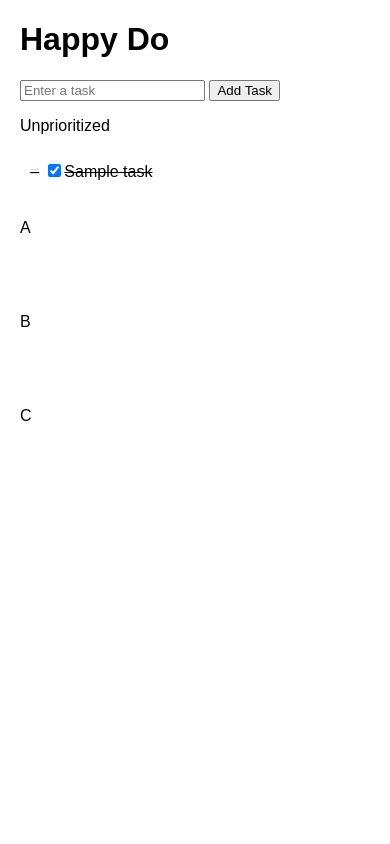
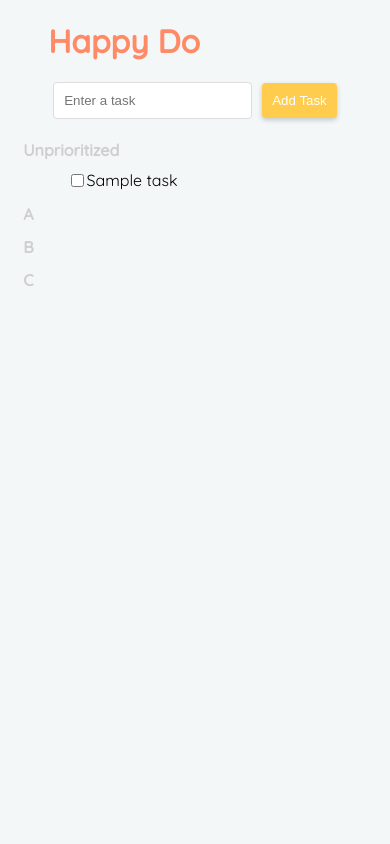
Before and after one commit to spctmtraveler/HappyDo, a PHP site: page /home.php in a window 390 px wide. Run offline with PHP 8.4, Linux system fonts and the light colour scheme; tables that the repository leaves empty or names only in its code hold one stand-in row (values such as "Sample post").

Commit message:
fixed some bugs with task display when completed/uncompleted. Adding passing of task priority down to server and beginning to come back again.

```diff
--- a/models/Task.php
+++ b/models/Task.php
@@ -17,8 +17,8 @@ class Task {
 
     public function getTasks() {
 
-// Query only incomplete tasks
-$query = 'SELECT * FROM ' . $this->table . ' WHERE completed = 0';
+    // Query only incomplete tasks
+    $query = 'SELECT * FROM ' . $this->table . ' WHERE completed = 0';
 
         // Prepare statement
         $stmt = $this->conn->prepare($query);
@@ -35,16 +35,8 @@ $query = 'SELECT * FROM ' . $this->table . ' WHERE completed = 0';
             $tasks_arr['data'] = array();
 
             while($row = $stmt->fetch(PDO::FETCH_ASSOC)) {
-                extract($row);
-
-                $task_item = array(
-                    'id' => $id,
-                    'task_name' => $task_name,
-                    'completed' => $completed,
-                );
-
-                // Push to "data"
-                array_push($tasks_arr['data'], $task_item);
+                // Directly use $row, as it already contains all the fields
+                array_push($tasks_arr['data'], $row);
             }
 
             // Turn to JSON & output
@@ -129,6 +121,30 @@ $query = 'SELECT * FROM ' . $this->table . ' WHERE completed = 0';
         return false;
     }
 
+    public function updateTaskPriority($id, $priority) {
+        $query = "UPDATE " . $this->table . " SET priority = :priority WHERE id = :id";
+
+        $stmt = $this->conn->prepare($query);
+
+        // Clean the data
+        $priority = htmlspecialchars(strip_tags($priority));
+        $id = htmlspecialchars(strip_tags($id));
+
+        // Bind the data
+        $stmt->bindParam(':priority', $priority);
+        $stmt->bindParam(':id', $id);
+
+        // Attempt to execute
+        if($stmt->execute()) {
+            return true;
+        }
+
+        printf("Error: %s.\n", $stmt->error);
+        return false;
+    }
+
+
+
     public function deleteTask($id) {
         $query = 'DELETE FROM ' . $this->table . ' WHERE id = :id';
         $stmt = $this->conn->prepare($query);
--- a/public/index.html
+++ b/public/index.html
@@ -2,10 +2,12 @@
 <html>
 <head>
     <title>Happy Do</title>
+    <link href="https://fonts.googleapis.com/css2?family=Quicksand:wght@300;400;500&display=swap" rel="stylesheet">
     <link rel="stylesheet" type="text/css" href="styles.css">
     <script src="js/Sortable.min.js"></script>
 </head>
 <body>
+    <div class="main-container">
         <h1>Happy Do</h1>
         <form id="task-form">
             <input type="text" id="task-input" placeholder="Enter a task">
@@ -13,16 +15,17 @@
         </form>
 
         <!-- Add this structure below the task entry form -->
-    Unprioritized
+        <h2 id="unprioritized-title">Unprioritized</h2>
         <ul id="unprioritized-tasks" class="task-list"></ul>
-    A
+        <h2>A</h2>
         <ul id="list-a-tasks" class="task-list"></ul>
-    B
+        <h2>B</h2>
         <ul id="list-b-tasks" class="task-list"></ul>
-    C
+        <h2>C</h2>
         <ul id="list-c-tasks" class="task-list"></ul>
 
         <script src="taskHandler.js"></script>
         <script src="script.js"></script>
+    </div>
 </body>
 </html>
--- a/public/index.php
+++ b/public/index.php
@@ -30,21 +30,36 @@ switch($request_method)
         break;
 
     case 'PUT':
-        // Handle PUT request for updating task completion or updating a task
+        // Handle PUT request for updating task completion, updating a task, or updating task priority
         $data = json_decode(file_get_contents("php://input"));
         $id = $data->id ?? null;
         $completed = $data->completed ?? null;
+        $priority = $data->priority ?? null; // New priority field
+
+        error_log("Received data: ID: $id, Completed: $completed, Priority: $priority");
 
         if (isset($id, $completed)) {
             $result = $task->updateTaskCompletion($id, $completed);
             echo json_encode(['success' => $result]);
+        } elseif (isset($id, $priority)) {
+            // Update task priority
+            error_log("Attempting to update priority for task ID $id with priority $priority");
+            $result = $task->updateTaskPriority($id, $priority);
+            if ($result) {
+                error_log("Priority update successful for task ID $id");
+            } else {
+                error_log("Priority update failed for task ID $id");
+            }
+            echo json_encode(['success' => $result]);
+
         } elseif (!empty($_GET["id"])) {
             $id = intval($_GET["id"]);
             $task->updateTask($id);
         } else {
-            echo json_encode(['success' => false, 'message' => 'Missing task ID or completion status']);
+        echo json_encode(['success' => false, 'message' => 'Missing task ID, completion status, or priority']);
         }
         break;
+
 
     case 'POST':
         // Decode JSON from the request body
--- a/public/styles.css
+++ b/public/styles.css
@@ -1,57 +1,136 @@
+@import url('https://fonts.googleapis.com/css2?family=Quicksand:wght@300;400;500&display=swap');
+
+html, body {
+    height: 100%;
+    margin: 0;
+    padding: 0;
+    background-color: #f3f7f7; /* Serene background color */
+}
+
 body {
-    font-family: Arial, sans-serif;
-    margin-left: 20px;
+    display: flex;
+    flex-direction: column;
+    justify-content: flex-start;
+    align-items: center;
+    font-family: 'Quicksand', sans-serif;
+}
+
+#main-container {
+    text-align: center; /* Center the title and task form */
+    width: 80%;
+    max-width: 600px; /* Maximum width to keep the content readable */
+    margin: 20px auto; /* Center the main container */
+    padding: 2em;
+    background-color: #ffffff;
+    border-radius: 8px;
+    box-shadow: 0 4px 8px rgba(0, 0, 0, 0.1); /* Soft shadow for depth */
+}
+
+h1 {
+    color: #ff8a65;
+    margin-bottom: 0.5em;
+}
+
+h2 {
+    color: rgb(207, 207, 207);
+    font-size: medium;
+    position: relative;
+    margin-left: -25px;
+    margin-bottom: 0.5em;
 }
 
 #task-form {
     margin-bottom: 1em;
+    display: flex;
+    justify-content: space-between;
+    align-items: center;
+}
+
+input[type="text"], button {
+    padding: 10px;
+    margin: 5px;
+    border: 1px solid #ddd;
+    border-radius: 4px;
+}
+
+button {
+    background-color: #ffcc4d; /* Happy yellow */
+    color: #fff;
+    cursor: pointer;
+    border: none; /* Remove default border */
+    box-shadow: 0 2px 5px rgba(0, 0, 0, 0.2); /* Soft shadow for the button */
 }
 
 .task-list {
+    text-align: left; /* Align the tasks to the left */
     list-style-type: none;
-    margin-bottom: 20px;
-    min-height: 20px; /* Give a minimum height for empty lists */
-    padding: 10px;
+    margin: 0;
+    padding: 0;
+    /* background-color: #fafafa; /* Light background for tasks */
+    border-radius: 4px;
 }
 
 .task-item {
-    margin-bottom: 0.5em;
+    margin: 10px 0;
+    border-radius: 4px;
+    display: flex;
+    align-items: center;
+
+    /* Put each task in a colored box */
+    /* padding: 10px; */
+    /* background-color: #e8e8e8; /* Minimalist task color */
+    /* box-shadow: 0 2px 4px rgba(0, 0, 0, 0.1); /* Soft shadow for each task */
 }
 
-/* Add this to your /public/styles.css file */
 .drag-handle {
-    cursor: move; /* This gives a visual indication that the element is movable */
-    user-select: none; /* This prevents the text from being selectable, which can interfere with the drag action */
-    margin-right: 5px; /* Adjust spacing as needed */
-    color: lightgrey;
+    cursor: move;
+    user-select: none;
+    margin-right: 10px;
+}
+
+.delete-icon {
+    margin-left: 1ch;
+    cursor: pointer;
+}
+
+
+/* Make task handling icons appear only on hover */
+.drag-handle,
+.delete-icon {
+    color: transparent
+}
+
+.task-item:hover .drag-handle,
+.task-item:hover .delete-icon {
+    color: #9b9b9b; /* Ensure drag handle icon is visible on hover */
 }
 
 
 
-.completed {
-    text-decoration: line-through;
+.task-item:hover .delete-icon {
+    display: inline; /* Ensure delete icon is visible on hover */
 }
 
-.delete-icon {
-    display: none;
-    margin-left: 1ch; /* character space for breathing room */
-    cursor: pointer;
-    color: red;
+.task-item.completed .task-name {
+    text-decoration: line-through;
+    color: #a0a0a0;
 }
 
-.task-item:hover .delete-icon {
-    display: inline; /* Show only on hover */
+.sortable-chosen {
+    opacity: 0.6;
+    background-color: #e2e2e2;
+    border: 1px dashed #a0a0a0;
 }
 
-/* Add this to your styles.css file */
-.sortable-chosen {
-    opacity: 0.6; /* Make the item semi-transparent while dragging */
-    background-color: #f0f0f0; /* Change background color */
-    border: 1px dashed #000; /* Add a dashed border */
+.sortable-ghost {
+    opacity: 0.4;
+    background-color: #cce8ff;
 }
 
-/* Add this to your styles.css file */
-.sortable-ghost {
-    opacity: 0.4; /* Make the placeholder semi-transparent */
-    background-color: #c8ebfb; /* Change background color */
+/* Responsive design for smaller screens */
+@media (max-width: 768px) {
+    #main-container {
+        width: 95%;
+        padding: 1em;
+    }
 }
--- a/public/taskHandler.js
+++ b/public/taskHandler.js
@@ -1,7 +1,7 @@
 function createTaskElement(task) {
     var taskItem = document.createElement('li');
     // Set the class based on the completion status. Assuming '0' means not completed.
-    taskItem.className = 'task-item' + (task.completed === '0' ? '' : ' completed');
+    taskItem.className = 'task-item' + (task.completed !== "0" ? '' : ' completed');
     taskItem.setAttribute('data-task-id', task.id);
     taskItem.setAttribute('data-task-id', task.id);
 
@@ -16,12 +16,20 @@ function createTaskElement(task) {
     var checkbox = document.createElement('input');
     checkbox.type = 'checkbox';
     // Set the checkbox based on the completion status. Assuming '0' means not completed.
-    checkbox.checked = task.completed !== '0';
+    checkbox.checked = task.completed === "1";
     checkbox.onchange = () => updateTaskCompletion(task.id, checkbox.checked);
     taskItem.appendChild(checkbox);
 
+    // Original code snippet you provided
     var textNode = document.createTextNode(task.task_name);
     taskItem.appendChild(textNode);
+
+    // Updated code with a new span for the task name
+    var taskNameSpan = document.createElement('span'); // Create a new span element for the task name
+    taskNameSpan.classList.add('task-name'); // Add a class to the span for styling
+    taskNameSpan.appendChild(textNode); // Append the original text node to the span
+    taskItem.appendChild(taskNameSpan); // Append the span to the task item
+
 
     var deleteIcon = document.createElement('span');
     deleteIcon.innerHTML = '&times;';
@@ -35,4 +43,21 @@ function createTaskElement(task) {
 function addTaskToList(taskList, task) {
     var taskElement = createTaskElement(task);
     taskList.appendChild(taskElement);
+    toggleUnprioritizedDisplay(); // Call the function to toggle the display of the unprioritized tasks if necessary
+
 }
+
+function toggleUnprioritizedDisplay() {
+    let unprioritizedTasks = document.getElementById('unprioritized-tasks');
+    let unprioritizedTitle = document.getElementById('unprioritized-title'); // Get the header
+    if (unprioritizedTasks) {
+      let taskCount = unprioritizedTasks.getElementsByTagName('li').length;
+      if (taskCount === 0) {
+        unprioritizedTasks.style.display = 'none';
+        if (unprioritizedTitle) unprioritizedTitle.style.display = 'none'; // Hide the header
+      } else {
+        unprioritizedTasks.style.display = '';
+        if (unprioritizedTitle) unprioritizedTitle.style.display = ''; // Show the header
+      }
+    }
+  }
```
Also changed, not shown: public/script.js (+47 -5 lines), readme.txt, 7 other files. Lines whose indentation alone changed are shown as unchanged.
